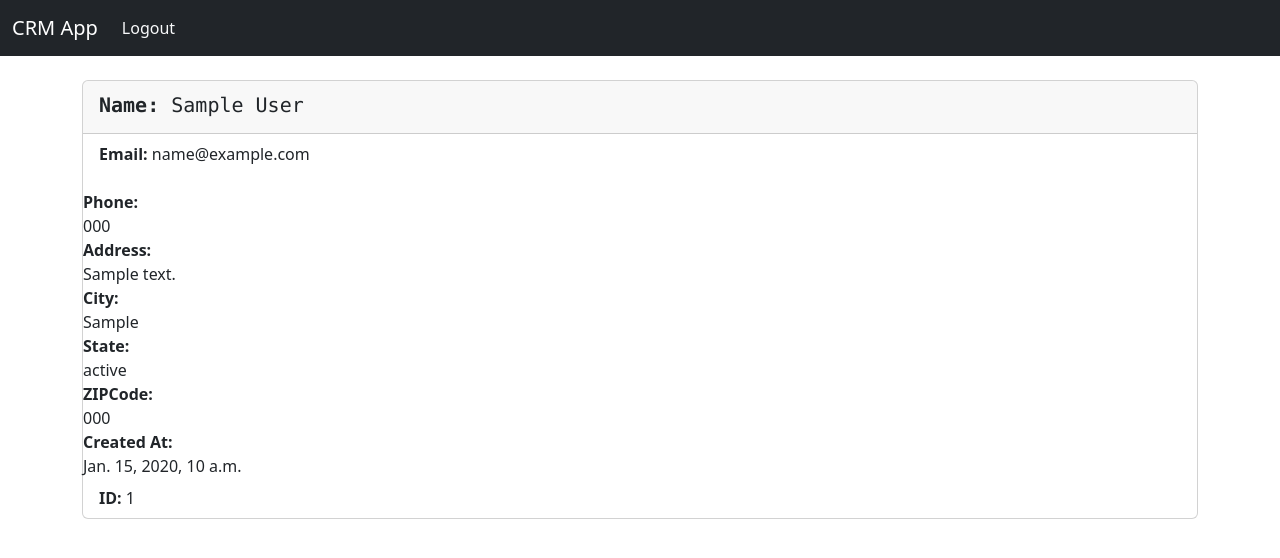
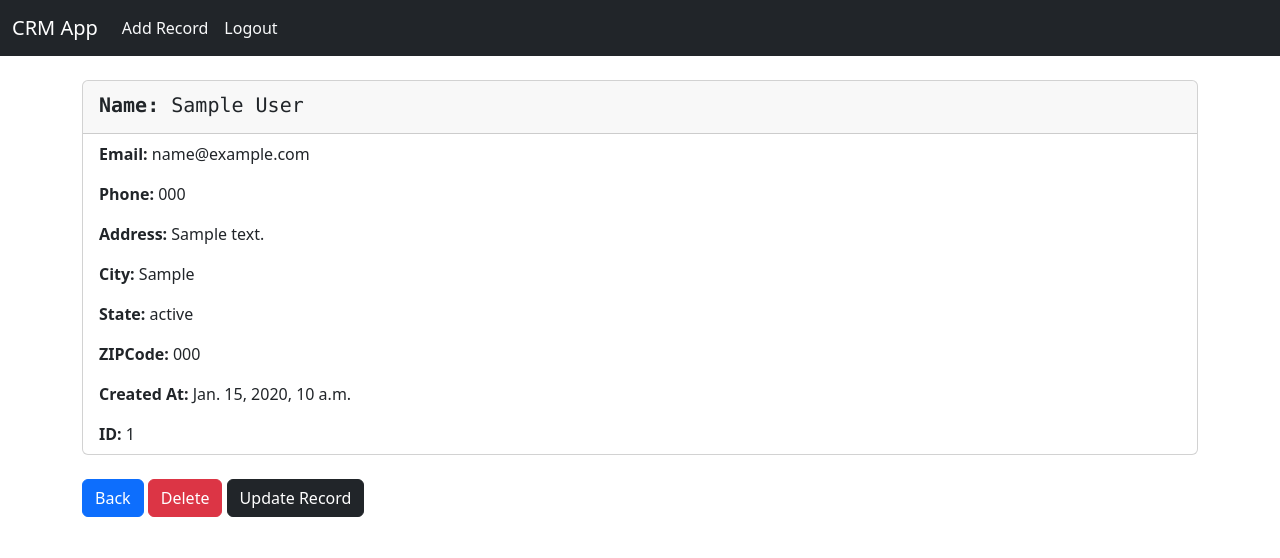
Before and after one commit to prathi736/crm-app, a Django app: page /record/1 in a window 1280 px wide. Shown: the top 558 px of the page. Run offline with Django 4.2, Linux system fonts and the light colour scheme; a user stored in the database is signed in; tables that the repository leaves empty hold one stand-in row (values such as "Sample post").

Commit message:
added record modification

```diff
--- a/dcrm/website/templates/navbar.html
+++ b/dcrm/website/templates/navbar.html
@@ -17,6 +17,9 @@
 
         {% if user.is_authenticated %}
             <li class="nav-item">
+              <a class="nav-link text-light" href="{% url 'add_record' %}">Add Record</a>
+            </li>
+            <li class="nav-item">
                 <a class="nav-link text-light" href="{% url 'logout' %}">Logout</a>
             </li>
         {% else %}
--- a/dcrm/website/templates/record.html
+++ b/dcrm/website/templates/record.html
@@ -8,35 +8,45 @@
         <strong>Name:</strong> {{customer_record.first_name}} {{customer_record.last_name}}
       </h5>
     </div>
-      <p class="card-text pb-2 pt-2 px-3 text-dark fw-normal">
 
-        <strong>Email:</strong> {{customer_record.email}} </p>
+      <p class="card-text pt-2 px-3 text-dark fw-normal">
+        <strong>Email:</strong> {{customer_record.email}}
+      </p>
 
-        <strong>Phone:</strong> {{customer_record.phone}} <br/>
+      <p class="card-text px-3 text-dark fw-normal">
+        <strong>Phone:</strong> {{customer_record.phone}}
+      </p>
 
-        <strong>Address:</strong> {{customer_record.address}} <br/>
+      <p class="card-text px-3 text-dark fw-normal">
+        <strong>Address:</strong> {{customer_record.address}}
+      </p>
 
-        <strong>City:</strong> {{customer_record.city}} <br/>
+      <p class="card-text px-3 text-dark fw-normal">
+        <strong>City:</strong> {{customer_record.city}}
+      </p>
 
-        <strong>State:</strong> {{customer_record.state}} <br/>
+      <p class="card-text px-3 text-dark fw-normal">
+        <strong>State:</strong> {{customer_record.state}}
+      </p>
 
-        <strong>ZIPCode:</strong> {{customer_record.zipcode}} <br/>
+      <p class="card-text px-3 text-dark fw-normal">
+        <strong>ZIPCode:</strong> {{customer_record.zipcode}}
+      </p>
 
-        <strong>Created At:</strong> {{customer_record.created_at}} <br/>
-      <p class="card-text pb-2 pt-2 px-3 text-dark fw-normal">
+      <p class="card-text px-3 text-dark fw-normal">
+        <strong>Created At:</strong> {{customer_record.created_at}}
+      </p>
+
+      <p class="card-text pb-2 px-3 text-dark fw-normal">
         <strong>ID:</strong> {{customer_record.id}}
       </p>
 
   </div>
 
-<!-- {{customer_record.first_name}} {{customer_record.last_name}} <br/>
-{{customer_record.email}} <br/>
-{{customer_record.phone}} <br/>
-{{customer_record.address}} <br/>
-{{customer_record.city}} <br/>
-{{customer_record.state}} <br/>
-{{customer_record.zipcode}} <br/>
-{{customer_record.created_at}} <br/>
-{{customer_record.id}} <br/> -->
+<br/>
+
+<a href="{% url 'home' %}" class="btn btn-primary">Back</a>
+<a href="{% url 'delete_record' customer_record.id %}" class="btn btn-danger">Delete</a>
+<a href="{% url 'update_record' %}" class="btn btn-dark">Update Record</a>
 
 {% endblock %}
--- a/dcrm/website/urls.py
+++ b/dcrm/website/urls.py
@@ -7,4 +7,6 @@ urlpatterns = [
     path("logout/", views.logout_user, name='logout'),
     path("register/", views.register_user, name='register'),
     path("record/<int:pk>", views.customer_record, name='record'),
+    path("delete_record/<int:pk>", views.delete_record, name='delete_record'),
+    path("add_record/", views.add_record, name='add_record'),
 ]
--- a/dcrm/website/views.py
+++ b/dcrm/website/views.py
@@ -1,7 +1,7 @@
 from django.shortcuts import render, redirect
 from django.contrib.auth import authenticate, login, logout
 from django.contrib import messages
-from .forms import SignUpForm
+from .forms import SignUpForm, AddRecordForm
 from .models import Record
 
 def home(request):
@@ -55,3 +55,26 @@ def customer_record(request, pk):
     else:
         messages.error(request, "YOU MUST BE LOGGED IN TO VIEW THIS PAGE!!")
         return redirect('home')
+
+def delete_record(request, pk):
+    if request.user.is_authenticated:
+        delete_it = Record.objects.get(id=pk)
+        delete_it.delete()
+        messages.error(request, "RECORD HAS BEEN DELETED SUCCESSFULLY!")
+        return redirect('home')
+    else:
+        messages.error(request, "YOU MUST BE LOGGED IN TO DO THAT OPERATION!!")
+        return redirect('home')
+
+def add_record(request):
+    form = AddRecordForm(request.POST or None)
+    if request.user.is_authenticated:
+        if request.method == "POST":
+            if form.is_valid():
+                add_record = form.save()
+                messages.success(request, "RECORD ADDED SUCCESSFULLY!!")
+                return redirect('home')
+        return render(request, 'add_record.html', {'form': form})
+    else:
+        messages.info(request, "YOU MUST BE LOGGED IN !!")
+        return redirect('home')
```
Also changed, not shown: dcrm/website/forms.py (+14 -13 lines), dcrm/website/templates/add_record.html (added, +19 -0 lines).
